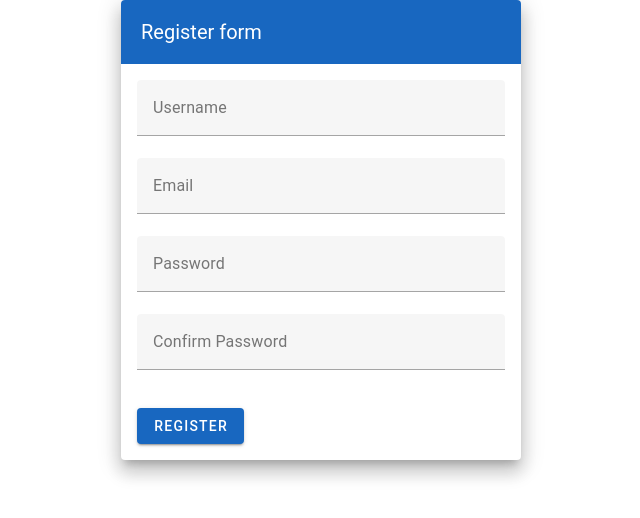
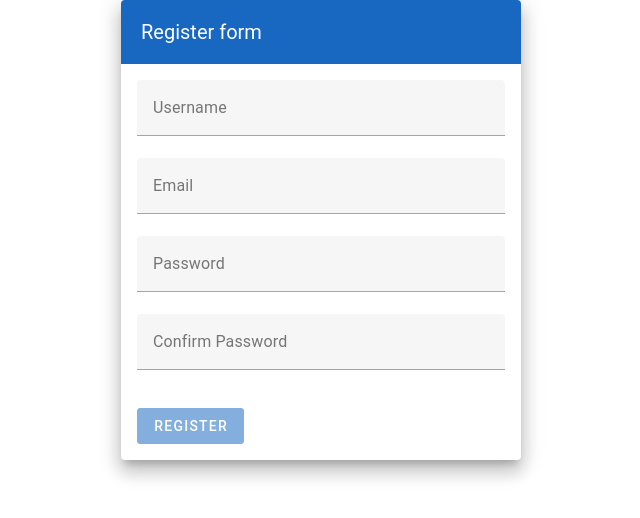
Before and after one commit to joaovitor2614/Logly, a Vue app in the folder web/: page /register in a window 1280 px wide. Shown: the top 518 px of the page, without its empty margins (319-959 px from the left). Built offline with nearby package versions, Linux system fonts and the light colour scheme.

Commit message:
feat: add validation to Register.vue form

```diff
--- a/web/src/components/auth/Register.vue
+++ b/web/src/components/auth/Register.vue
@@ -1,7 +1,10 @@
 <script setup lang="ts">
-import { reactive } from 'vue';
+import { reactive, computed } from 'vue';
 import { useAuthStore } from '../../stores/auth';
 import { type Reactive } from 'vue';
+import useVuelidate from '@vuelidate/core';
+import { required, email, sameAs } from '@vuelidate/validators'
+
 
 interface Form {
     username: string;
@@ -17,7 +20,48 @@ const form: Reactive<Form> = reactive({
     confirmPassword: ''
 })
 
-const authStore = useAuthStore()
+
+
+const rules = {
+  username: { required,  $autoDirty: true },
+  email: { required, email, $autoDirty: true },
+  password: { required,  $autoDirty: true },
+  confirmPassword: sameAs(form.password)
+};
+
+const v$ = useVuelidate(rules, form);
+
+const isDisabled = computed (() =>  v$.value.username.$invalid || v$.value.email.$invalid ||
+v$.value.password.$invalid || v$.value.confirmPassword.$invalid);
+
+const userNameErrors = computed(() => {
+    const errors = []
+
+    if (v$.value.username.required && v$.value.username.$error) {
+    errors.push('User name is required')
+    }
+    return errors
+});
+const emailErrors = computed(() => {
+    const errors = []
+
+    if (v$.value.email.$error) {
+    errors.push('Valid email is required')
+    }
+    return errors
+})
+
+const passwordErrors = computed(() => {
+    const errors = []
+
+    if (v$.value.password.$error) {
+    errors.push('Password is required')
+    }
+    return errors
+})
+
+const authStore = useAuthStore();
+
 
 const handleRegister = () => {
     authStore.registerUser({ name: form.username, password: form.password, email: form.email })
@@ -42,6 +86,7 @@ const handleRegister = () => {
                                 label="Username"
                                 type="text"
                                 placeholder="username"
+                                :error-messages="userNameErrors"
                                 required
                             ></v-text-field>
                             <v-text-field
@@ -50,6 +95,7 @@ const handleRegister = () => {
                                 label="Email"
                                 type="email"
                                 placeholder="email"
+                                :error-messages="emailErrors"
                                 required
                             ></v-text-field>
                             <v-text-field
@@ -58,6 +104,7 @@ const handleRegister = () => {
                                 label="Password"
                                 type="password"
                                 placeholder="password"
+                                :error-messages="passwordErrors"
                                 required
                             ></v-text-field>
                             <v-text-field
@@ -69,7 +116,7 @@ const handleRegister = () => {
                                 required
                             ></v-text-field>
 
-                            <v-btn type="submit" class="mt-4" color="primary" value="log in">Register</v-btn>
+                            <v-btn :disabled="isDisabled" type="submit" class="mt-4" color="primary" value="log in">Register</v-btn>
                         </form>
 
                         </v-card-text>
```
Also changed, not shown: 1 other file (tests, documents, lock files or other folders).
